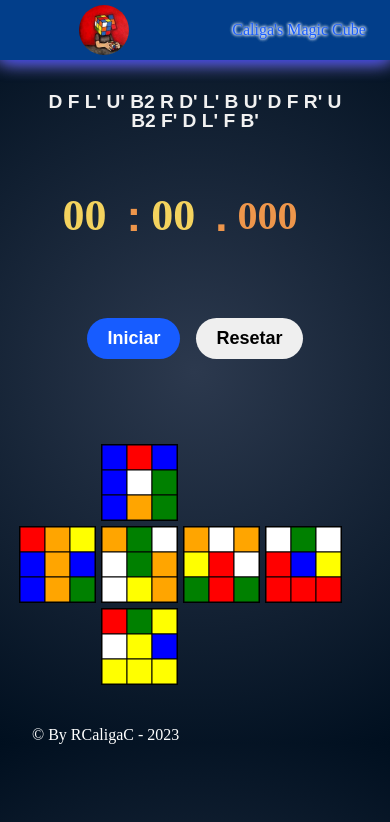
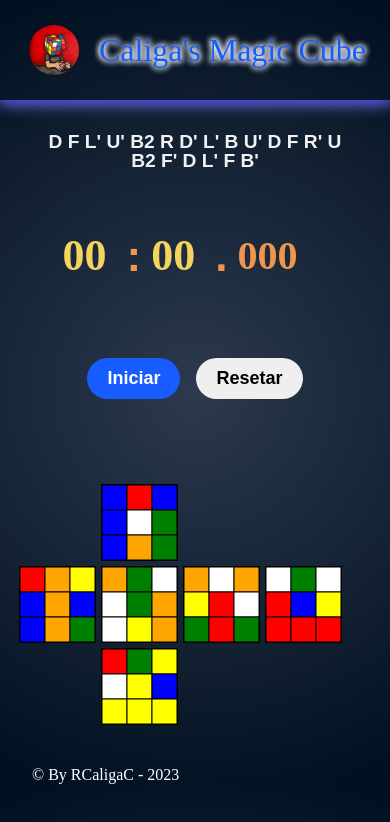
Before and after one commit to RCaligaC/Scramble_Cube, a plain HTML site: page index.html in a window 390 px wide. Shown: the top 822 px of the page. Drawn offline with Linux system fonts and the light colour scheme; a web font is replaced by a local one.

Commit message:
Responsivo
Ajustes

```diff
--- a/css/style.css
+++ b/css/style.css
@@ -1,28 +1,41 @@
-@import url('https://fonts.cdnfonts.com/css/digital-numbers');
+@import url("https://fonts.cdnfonts.com/css/digital-numbers");
 
 * {
   font-family: "Orbitron", sans-serif;
 }
 
 body {
-    background: rgb(204,204,204);
-    background: radial-gradient(circle, rgba(204,204,204,1) 0%, rgba(59,59,59,1) 100%);
-    background: rgb(44,57,78);
-    background: radial-gradient(circle, rgba(44,57,78,1) 0%, rgba(0,15,31,1) 100%);
+  background: rgb(204, 204, 204);
+  background: radial-gradient(
+    circle,
+    rgba(204, 204, 204, 1) 0%,
+    rgba(59, 59, 59, 1) 100%
+  );
+  background: rgb(44, 57, 78);
+  background: radial-gradient(
+    circle,
+    rgba(44, 57, 78, 1) 0%,
+    rgba(0, 15, 31, 1) 100%
+  );
 }
 
-.cabecalho{
+header {
+  height: 100px;
+  box-shadow: 0 0 1em blue, 0 0 1em white;
+  padding: 0 2rem;
+}
+
+#cabecalho {
   display: flex;
-    flex-direction: row;
   align-items: center;
-    justify-content: space-around;
-    background: #023e8a;
-    box-shadow: 0 0 1.2em blue, 0 0 1.2em white;
-    padding: .5rem;
+  justify-content: space-between;
+  max-width: 1200px;
+  margin: 0 auto;
+  padding: 0 1.5rem;
+  height: 100px;
 }
 
 .cabecalho__titulo {
-    margin-left: 50px;
   color: #175cff;
   text-shadow: 0 0 0.2em white, 0 0 0.2em white, 0 0 0.2em white;
   font-size: 3rem;
@@ -30,7 +43,6 @@ body {
 
 .cabecalho__logo {
   width: 70px;
-    margin-left: 50px;
   padding: 5px;
   border-radius: 50%;
 }
@@ -86,7 +98,6 @@ body {
 
 .tela {
   margin-top: 3rem;
-
 }
 
 /* footer */
@@ -107,10 +118,9 @@ body {
 /* mobile */
 
 @media screen and (max-width: 425px) {
-
-    .cabecalho {
-        padding: 0;
-    }
+  /* #cabecalho {
+    padding: .5rem;
+  } */
 
   .cabecalho__logo {
     width: 50px;
@@ -118,7 +128,7 @@ body {
   }
 
   .cabecalho__titulo {
-        font-size: 1rem;
+    font-size: 2rem;
   }
 
   .container__caixa {
@@ -134,46 +144,40 @@ body {
 
   .timer {
     max-width: 420px;
-        font-size: 2.75rem
+    font-size: 2.75rem;
   }
 
   #milliseconds {
     font-size: 2.5rem;
   }
-
 }
 
 /* tablete */
 
-@media screen and (min-width:768px){
-
-    .cabecalho {
+@media screen and (min-width: 768px) {
+  /* #cabecalho {
     width: auto;
-    }
+  } */
 
   .scrambler {
     margin-top: 2rem;
     font-size: 2.5rem;
     width: 45rem;
   }
-
 }
 
 /* laptop */
 
-@media screen and (min-width:1024px) {
-
-    .cabecalho {
+@media screen and (min-width: 1024px) {
+  /* .cabecalho {
     width: auto;
-    }
+  } */
 
   .scrambler {
     margin-top: 2.5rem;
     font-size: 2.3rem;
     width: 73rem;
   }
-
 }
 
-
 /* --- fim ;) */
--- a/index.html
+++ b/index.html
@@ -12,10 +12,13 @@
     <title>ScramblerCube</title>
 </head>
 <body>
-    <header class="cabecalho" id="cabecalho">
+    <header>
+        <nav id="cabecalho">
 
             <img class="cabecalho__logo" src="./images/Cabeca.jpg" alt="Cabeça em forma de um cubo"></a>
             <h1 class="cabecalho__titulo">Caliga's Magic Cube</h1>
+
+        </nav>
 
     </header>
 
```
Lines whose indentation alone changed are shown as unchanged.
